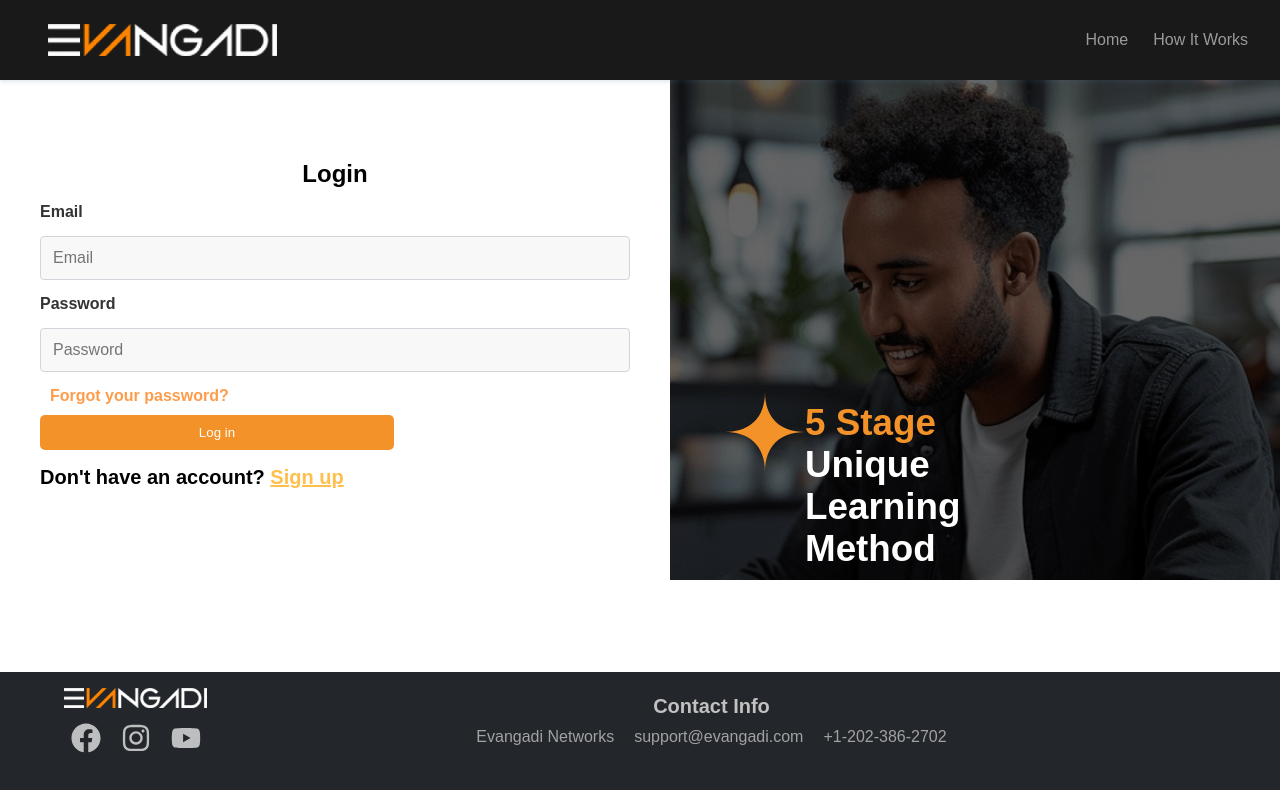
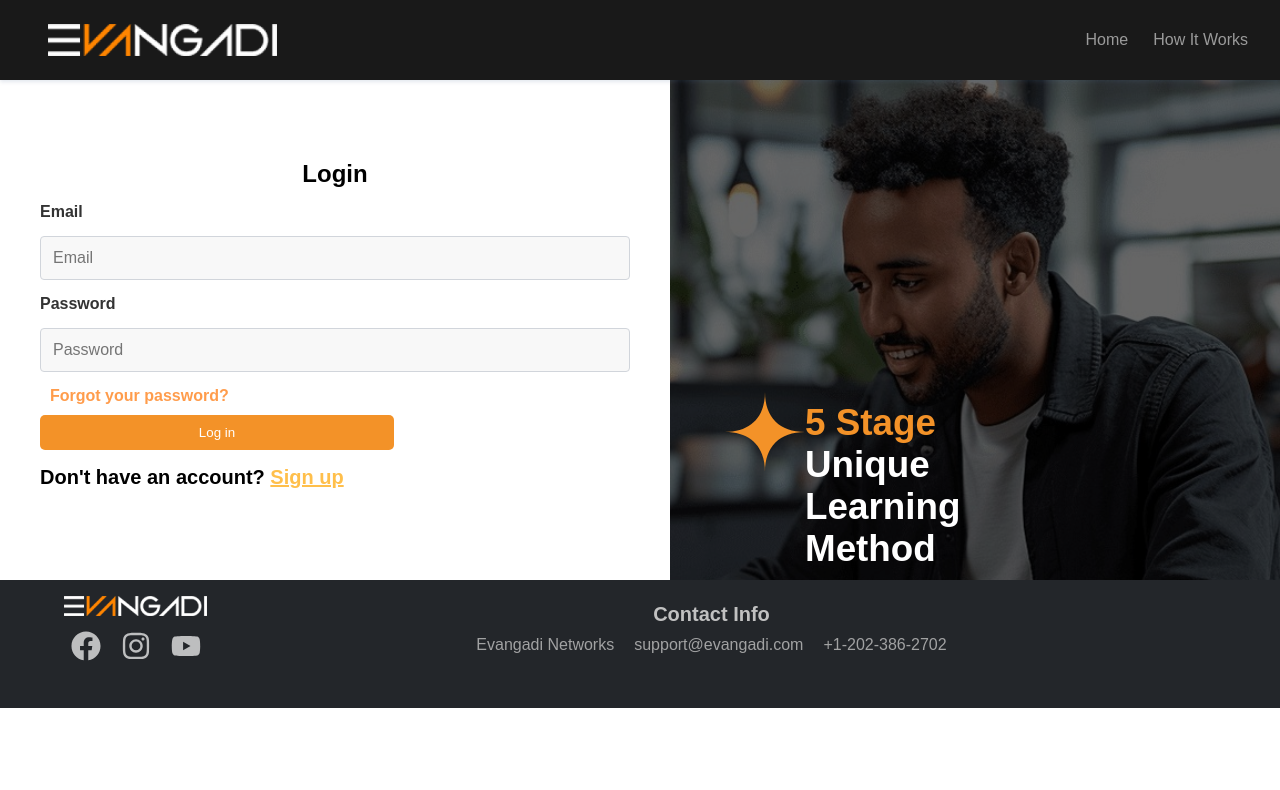
Before and after one commit to letebrehan/Evangadi-Forum, a React (Vite) app: page /Evangadi-Forum/users/login in a window 1280 px wide. Shown: the top 790 px of the page. Built offline with nearby package versions, Linux system fonts and the light colour scheme.

Commit message:
solving footer problems

```diff
--- a/src/index.css
+++ b/src/index.css
@@ -18,11 +18,17 @@ body,
   padding: 0;
 }
 
+body {
+  display: grid;
+  /* grid: auto / 1em 1fr 11em; */
+  min-height: 100vh;
+}
+
 /* Layout container */
 .app-layout {
-  display: flex;
-  flex-direction: column;
-  min-height: 100vh;
+  /* display: flex; */
+  /* flex-direction: column; */
+  min-height: 100%;
   height: 100vh;
 }
 
```
